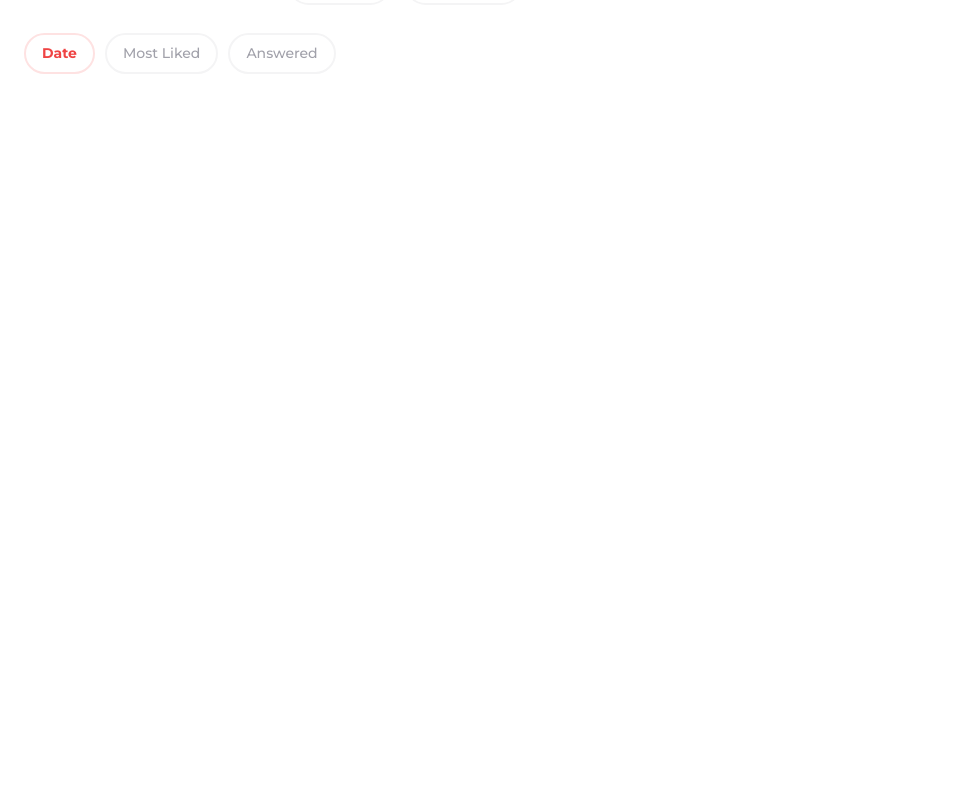
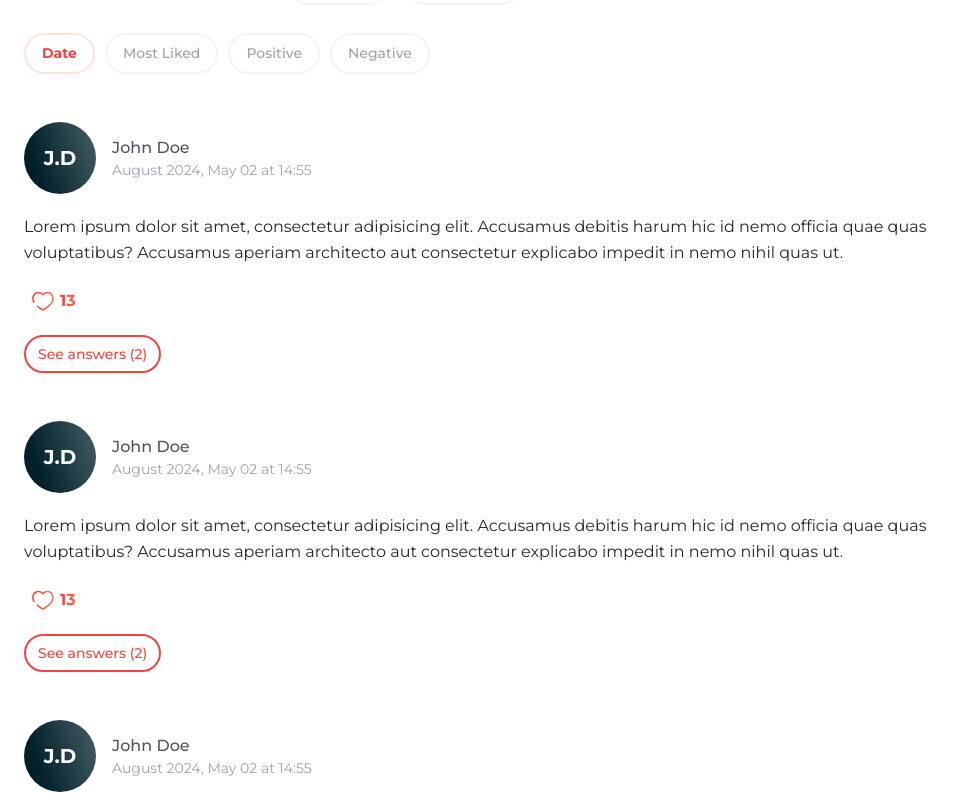
Before and after one commit to HumptyDumpy01/viaproperty-app, a Next.js app: page /properties/1 in a window 1280 px wide. Shown: the part 1460-2260 px from the top of the page, without its empty margins (0-965 px from the left). Before the commit the page ends 1678 px from the top, so only its background shows below. Built offline with nearby package versions, Linux system fonts and the light colour scheme.

Commit message:
Switch to different badge filters on comment section when user switches between question/reviews.

```diff
--- a/components/PropertyDescription/Layout/PropertyComments.tsx
+++ b/components/PropertyDescription/Layout/PropertyComments.tsx
@@ -3,6 +3,8 @@
 import BadgeRounded from '@/components/UI/Badge/BadgeRounded';
 import { ActiveFilterTypeQuestions } from '@/utils/types/activeFilterTypeQuestions';
 import { useState } from 'react';
+import Button from '@/components/UI/Button/Button';
+import Comment from '@/components/Layout/Comment/Comment';
 
 export type CommentType = `Reviews` | `Questions`;
 
@@ -17,7 +19,8 @@ export default function PropertyComments(/*{  }: PropertyCommentsType*/) {
   };
 
   const handleSetActiveFilter = (switchTo: CommentType | ActiveFilterTypeQuestions) => {
-    if (switchTo === 'Date' || switchTo === 'Most Liked' || switchTo === 'Answered') {
+    if (switchTo === 'Date' || switchTo === 'Most Liked' || switchTo === 'Answered'
+      || switchTo === 'Positive' || switchTo === 'Negative') {
       setActiveFilter(switchTo);
     }
   };
@@ -42,7 +45,75 @@ export default function PropertyComments(/*{  }: PropertyCommentsType*/) {
         <div className={`flex items-center gap-2.5 mb-12`}>
           <BadgeRounded setActiveFilter={handleSetActiveFilter} label={`Date`} state={activeFilter} />
           <BadgeRounded setActiveFilter={handleSetActiveFilter} label={`Most Liked`} state={activeFilter} />
-          <BadgeRounded setActiveFilter={handleSetActiveFilter} label={`Answered`} state={activeFilter} />
+          {activeComments === `Questions` && (
+            <>
+              <BadgeRounded setActiveFilter={handleSetActiveFilter} label={`Answered`} state={activeFilter} />
+            </>
+          )}
+          {activeComments === `Reviews` && (
+            <>
+              <BadgeRounded setActiveFilter={handleSetActiveFilter} label={`Positive`} state={activeFilter} />
+              <BadgeRounded setActiveFilter={handleSetActiveFilter} label={`Negative`} state={activeFilter} />
+            </>
+          )}
+        </div>
+
+        <div className={`flex flex-col gap-12`}>
+          <Comment initials={`John Doe`} abbrInitials={`J.D`}
+                   text={` Lorem ipsum dolor sit amet, consectetur adipisicing elit. Accusamus debitis harum hic id nemo officia quae quas voluptatibus? Accusamus aperiam architecto aut consectetur explicabo impedit in nemo nihil quas ut.`}
+                   likes={13} createdAt={`August 2024, May 02 at 14:55`} responses={[{
+            userType: `landlord`,
+            abbrInitials: `N.B`,
+            initials: `Nikolas Baker`,
+            text: `Lorem ipsum dolor sit amet, consectetur adipisicing elit. Accusamus debitis harum hic id nemo officia quae quas voluptatibus? Accusamus aperiam architecto aut consectetur explicabo impedit in nemo nihil quas ut.`,
+            createdAt: `August 2024, May 02 at 14:55`
+          }, {
+            userType: `user`,
+            abbrInitials: `J.D`,
+            initials: `John Doe`,
+            text: `Lorem ipsum dolor sit amet, consectetur adipisicing elit. Accusamus debitis harum hic id nemo officia quae quas voluptatibus? Accusamus aperiam architecto aut consectetur explicabo impedit in nemo nihil quas ut.`,
+            createdAt: `August 2024, May 02 at 14:55`
+          }
+          ]} userType={`user`}
+          />
+
+          <Comment initials={`John Doe`} abbrInitials={`J.D`}
+                   text={` Lorem ipsum dolor sit amet, consectetur adipisicing elit. Accusamus debitis harum hic id nemo officia quae quas voluptatibus? Accusamus aperiam architecto aut consectetur explicabo impedit in nemo nihil quas ut.`}
+                   likes={13} createdAt={`August 2024, May 02 at 14:55`} responses={[{
+            userType: `landlord`,
+            abbrInitials: `N.B`,
+            initials: `Nikolas Baker`,
+            text: `Lorem ipsum dolor sit amet, consectetur adipisicing elit. Accusamus debitis harum hic id nemo officia quae quas voluptatibus? Accusamus aperiam architecto aut consectetur explicabo impedit in nemo nihil quas ut.`,
+            createdAt: `August 2024, May 02 at 14:55`
+          }, {
+            userType: `user`,
+            abbrInitials: `J.D`,
+            initials: `John Doe`,
+            text: `Lorem ipsum dolor sit amet, consectetur adipisicing elit. Accusamus debitis harum hic id nemo officia quae quas voluptatibus? Accusamus aperiam architecto aut consectetur explicabo impedit in nemo nihil quas ut.`,
+            createdAt: `August 2024, May 02 at 14:55`
+          }
+          ]} userType={`user`} />
+
+          <Comment initials={`John Doe`} abbrInitials={`J.D`}
+                   text={` Lorem ipsum dolor sit amet, consectetur adipisicing elit. Accusamus debitis harum hic id nemo officia quae quas voluptatibus? Accusamus aperiam architecto aut consectetur explicabo impedit in nemo nihil quas ut.`}
+                   likes={13} createdAt={`August 2024, May 02 at 14:55`} responses={[{
+            userType: `landlord`,
+            abbrInitials: `N.B`,
+            initials: `Nikolas Baker`,
+            text: `Lorem ipsum dolor sit amet, consectetur adipisicing elit. Accusamus debitis harum hic id nemo officia quae quas voluptatibus? Accusamus aperiam architecto aut consectetur explicabo impedit in nemo nihil quas ut.`,
+            createdAt: `August 2024, May 02 at 14:55`
+          }, {
+            userType: `user`,
+            abbrInitials: `J.D`,
+            initials: `John Doe`,
+            text: `Lorem ipsum dolor sit amet, consectetur adipisicing elit. Accusamus debitis harum hic id nemo officia quae quas voluptatibus? Accusamus aperiam architecto aut consectetur explicabo impedit in nemo nihil quas ut.`,
+            createdAt: `August 2024, May 02 at 14:55`
+          }
+          ]} userType={`user`} />
+        </div>
+
+        <div className={`w-fit mt-14`}>
+          <Button label={`See more`} mode={`md`} linearGradient />
         </div>
       </div>
     </>
--- a/utils/types/activeFilterTypeQuestions.ts
+++ b/utils/types/activeFilterTypeQuestions.ts
@@ -1 +1 @@
-export type ActiveFilterTypeQuestions = `Date` | `Most Liked` | `Answered`;
+export type ActiveFilterTypeQuestions = `Date` | `Most Liked` | `Answered` | `Positive` | `Negative`;
```
